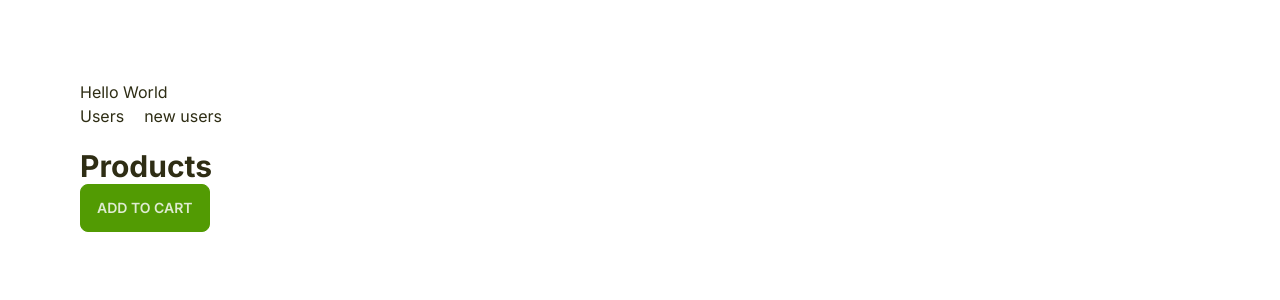
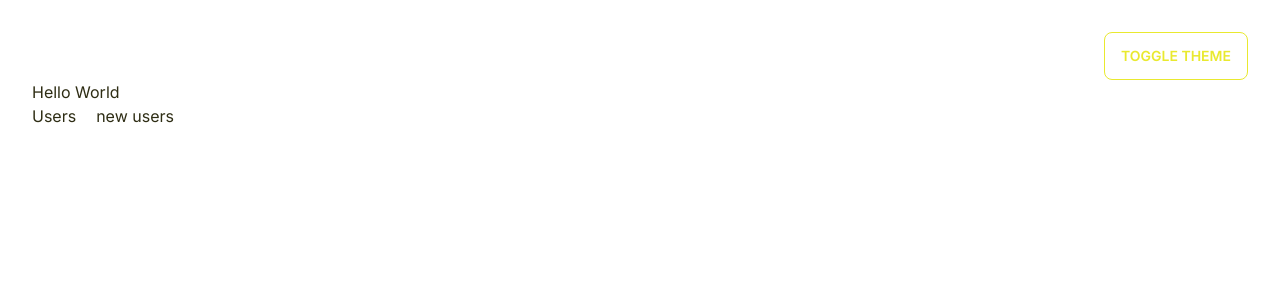
Before and after one commit to Mriganka5137/next-gogoi, a Next.js app: page / in a window 1280 px wide. Shown: the top 300 px of the page. Built offline with nearby package versions, Linux system fonts and the light colour scheme.

Commit message:
Add theme toggle and user table component

```diff
--- a/app/components/AddToCart.tsx
+++ b/app/components/AddToCart.tsx
@@ -3,17 +3,23 @@ import React from "react";
 
 const AddToCart = () => {
   return (
-    <>
+    <div className="flex justify-end">
       <button
-        // className=" bg-blue-200 px-4 py-2 rounded-full mt-2"
-        className="btn btn-primary text-primary-content"
+        className="btn btn-outline text-secondary"
         onClick={() => {
-          alert("Added");
+          const html = document.querySelector("html");
+          const theme = html?.getAttribute("data-theme");
+
+          if (theme === "lemonade") {
+            html?.setAttribute("data-theme", "dark");
+          } else {
+            html?.setAttribute("data-theme", "lemonade");
+          }
         }}
       >
-        Add to cart
+        toggle theme
       </button>
-    </>
+    </div>
   );
 };
 
--- a/app/components/Products.tsx
+++ b/app/components/Products.tsx
@@ -3,10 +3,7 @@ import AddToCart from "./AddToCart";
 
 const Products = () => {
   return (
-    <div className=" mt-5">
-      <h2 className=" text-3xl font-bold">Products</h2>
-      <AddToCart />
-    </div>
+
   );
 };
 
--- a/app/globals.css
+++ b/app/globals.css
@@ -14,5 +14,5 @@
 
 body {
   color: rgb(var(--foreground-rgb));
-  padding: 5rem;
+  padding: 2rem;
 }
--- a/app/layout.tsx
+++ b/app/layout.tsx
@@ -1,6 +1,7 @@
 import type { Metadata } from "next";
 import { Inter } from "next/font/google";
 import "./globals.css";
+import AddToCart from "./components/AddToCart";
 
 const inter = Inter({ subsets: ["latin"] });
 
@@ -16,7 +17,10 @@ export default function RootLayout({
 }) {
   return (
     <html lang="en" data-theme="lemonade">
-      <body className={inter.className}>{children}</body>
+      <body className={inter.className}>
+        <AddToCart />
+        {children}
+      </body>
     </html>
   );
 }
--- a/app/page.tsx
+++ b/app/page.tsx
@@ -10,7 +10,6 @@ export default function Home() {
         <Link href="/users">Users</Link>
         <Link href="/users/new-users">new users</Link>
       </ul>
-      <Products />
     </main>
   );
 }
--- /dev/null
+++ b/app/users/UserTable.tsx
@@ -0,0 +1,34 @@
+import React from "react";
+
+interface User {
+  id: number;
+  name: string;
+  email: string;
+}
+const UserTable = async () => {
+  const data = await fetch("https://jsonplaceholder.typicode.com/users", {
+    cache: "no-store",
+  });
+  const users: User[] = await data.json();
+
+  return (
+    <table className=" table table-bordered">
+      <thead>
+        <tr>
+          <th>Name</th>
+          <th>Email</th>
+        </tr>
+      </thead>
+      <tbody>
+        {users.map((user) => (
+          <tr key={user.id}>
+            <td>{user.name}</td>
+            <td>{user.email}</td>
+          </tr>
+        ))}
+      </tbody>
+    </table>
+  );
+};
+
+export default UserTable;
--- a/app/users/page.tsx
+++ b/app/users/page.tsx
@@ -1,35 +1,11 @@
 import React from "react";
+import UserTable from "./UserTable";
 
-interface User {
-  id: number;
-  name: string;
-  email: string;
-}
 const Users = async () => {
-  const data = await fetch("https://jsonplaceholder.typicode.com/users", {
-    cache: "no-store",
-  });
-
-  const users: User[] = await data.json();
   return (
     <div className="text-secondary-content">
       <h2 className=" text-3xl font-bold">Users</h2>
-      <table className=" table table-bordered">
-        <thead>
-          <tr>
-            <th>Name</th>
-            <th>Email</th>
-          </tr>
-        </thead>
-        <tbody>
-          {users.map((user) => (
-            <tr key={user.id}>
-              <td>{user.name}</td>
-              <td>{user.email}</td>
-            </tr>
-          ))}
-        </tbody>
-      </table>
+      <UserTable />
     </div>
   );
 };
--- a/tailwind.config.ts
+++ b/tailwind.config.ts
@@ -17,7 +17,7 @@ const config: Config = {
   },
   plugins: [require("daisyui")],
   daisyui: {
-    themes: ["lemonade"],
+    themes: ["dark", "lemonade"],
   },
 };
 export default config;
```
